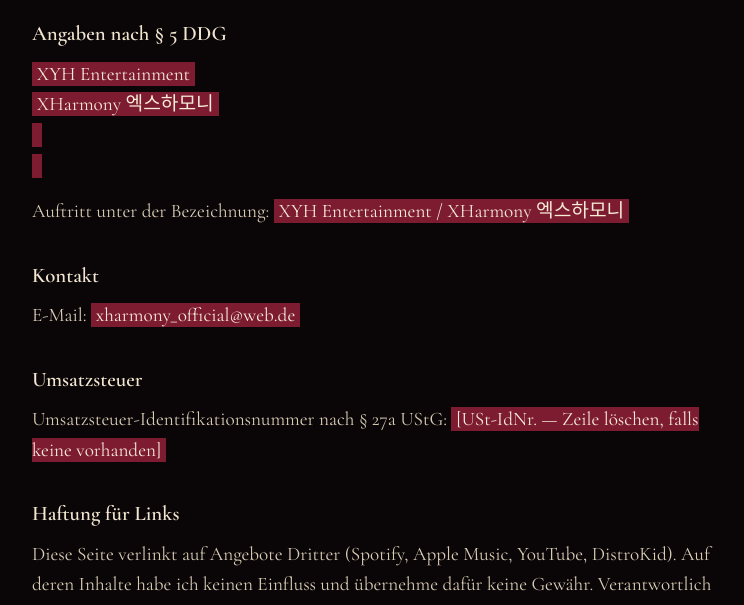
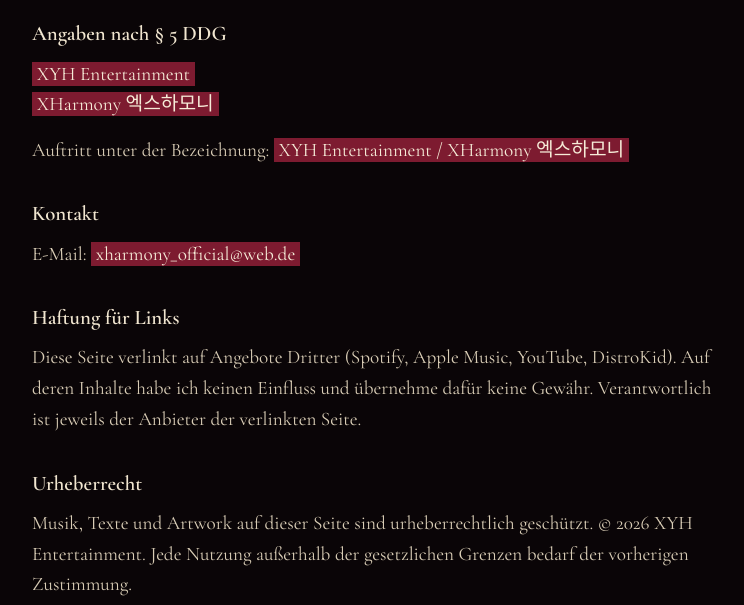
Before and after one commit to moonielalelu/Delulu-XHarmony, a plain HTML site: page impressum.html in a window 1280 px wide. Shown: the part 188-793 px from the top of the page, without its empty margins (268-1012 px from the left). Drawn offline with Linux system fonts and the light colour scheme; files whose address does not match are found by name.

Commit message:
Clean up impressum.html by removing empty elements
Removed empty mark elements and Umsatzsteuer section.

```diff
--- a/impressum.html
+++ b/impressum.html
@@ -29,15 +29,11 @@
 <h2>Angaben nach § 5 DDG</h2>
 <p><mark>XYH Entertainment</div></mark><br>
 <mark>XHarmony 엑스하모니</mark><br>
-<mark></mark><br>
-<mark></mark></p>
+
 <p>Auftritt unter der Bezeichnung: <mark>XYH Entertainment / XHarmony 엑스하모니</mark></p>
 
 <h2>Kontakt</h2>
 <p>E-Mail: <mark>xharmony_official@web.de</mark></p>
-
-<h2>Umsatzsteuer</h2>
-<p>Umsatzsteuer-Identifikationsnummer nach § 27a UStG: <mark>[USt-IdNr. — Zeile löschen, falls keine vorhanden]</mark></p>
 
 <h2>Haftung für Links</h2>
 <p>Diese Seite verlinkt auf Angebote Dritter (Spotify, Apple Music, YouTube, DistroKid). Auf deren Inhalte habe ich keinen Einfluss und übernehme dafür keine Gewähr. Verantwortlich ist jeweils der Anbieter der verlinkten Seite.</p>
```
